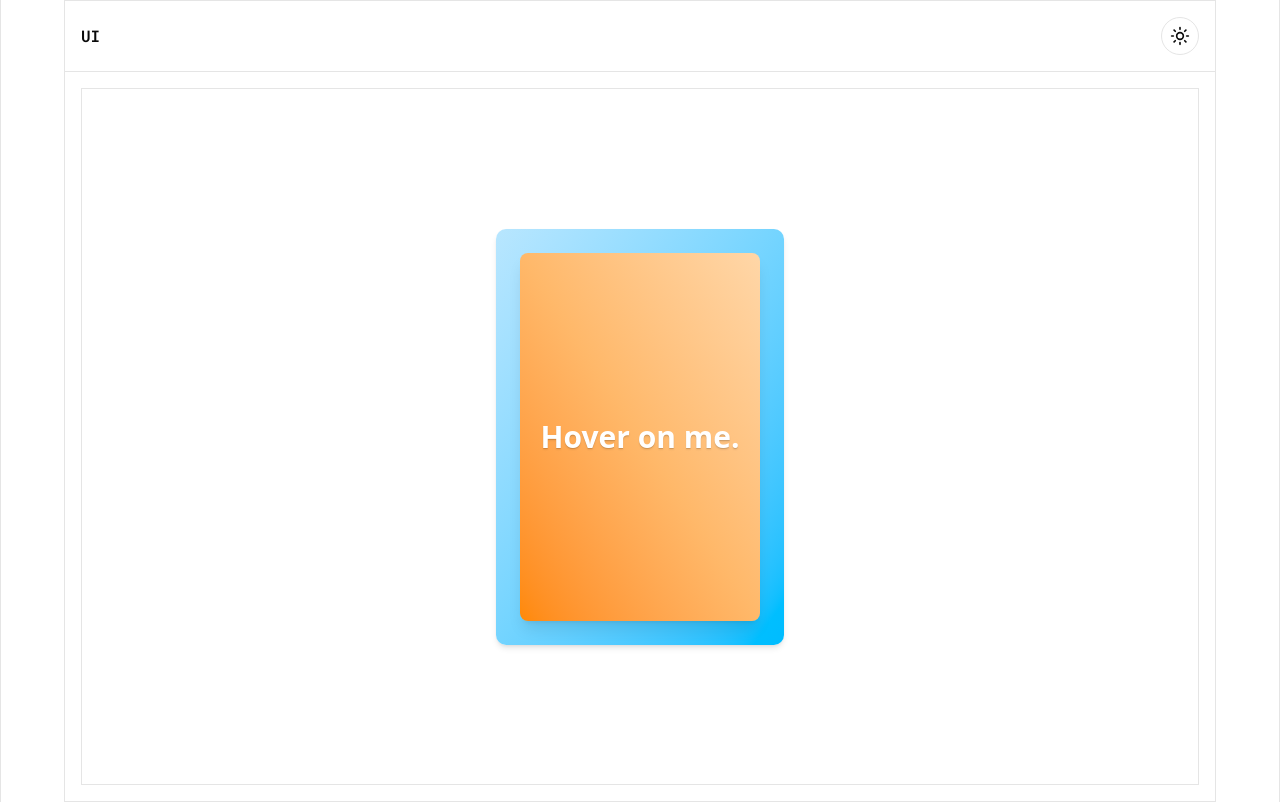
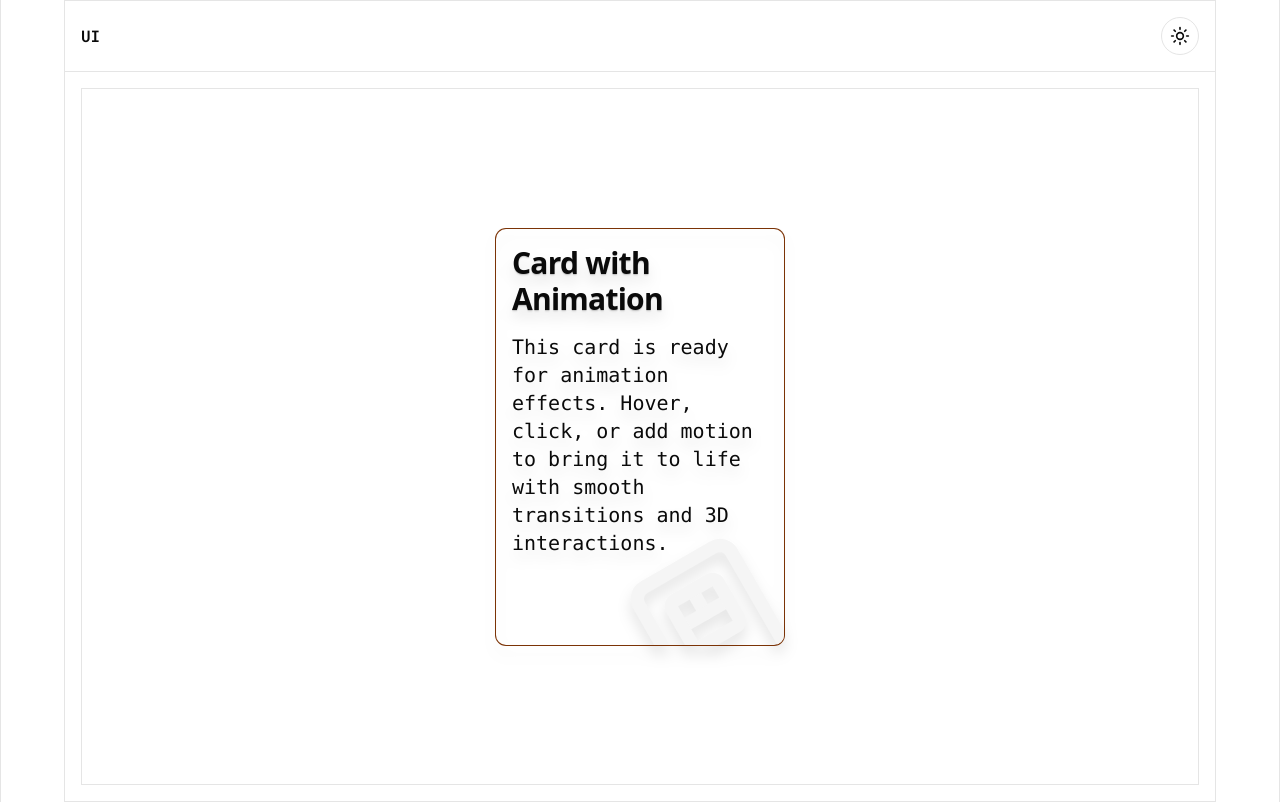
Before and after one commit to negativ14/UI, a Next.js app: page / in a window 1280 px wide. Built offline with nearby package versions, Linux system fonts and the light colour scheme.

Commit message:
added card

```diff
--- a/src/app/page.tsx
+++ b/src/app/page.tsx
@@ -1,5 +1,4 @@
-import Button3 from "@/components/button/Button3";
-import Card3D from "@/components/cards/Card3D";
+import Card3 from "@/components/cards/Card3";
 import { ToggleTheme } from "@/components/ui/toggle-theme";
 
 export default function Home() {
@@ -16,7 +15,7 @@ export default function Home() {
             <div className="border h-full w-full flex justify-center">
               <div className="w-full h-full bg-background p-2 overflow-hidden relative flex  justify-center items-center gap-4">
                 {/* here rende */}
-                <Card3D />
+                <Card3 />
               </div>
             </div>
           </div>
--- a/src/components/cards/Card3.tsx
+++ b/src/components/cards/Card3.tsx
@@ -1,5 +1,16 @@
-export default function Card3(){
-    return <div>
+import { CardSim } from "lucide-react";
 
+export default function Card3() {
+  return (
+    <div className="ring-1 ring-amber-900 h-[26rem] w-72 rounded-lg p-4 flex flex-col gap-4 relative overflow-hidden before:absolute before:inset-0 before:-z-10 before:translate-y-[200%] before:bg-gradient-to-br before:from-amber-200 before:to-amber-400 before:scale-[2.5] before:transition-all before:duration-300 before:content-[''] hover:before:translate-y-[0%] drop-shadow-xl hover:ring-0 transition-all duration-500 group">
+      <h1 className="text-3xl font-semibold tracking-tight group-hover:text-white transition-colors duration-300 text-shadow-sm">
+        Card with Animation
+      </h1>
+      <p className="text-xl font-mono group-hover:text-amber-900 transition-colors duration-300">
+        This card is ready for animation effects. Hover, click, or add motion to
+        bring it to life with smooth transitions and 3D interactions.
+      </p>
+      <CardSim className="absolute text-accent h-[10rem] w-auto bottom-0 rotate-150 translate-y-15 translate-x-30 group-hover:text-amber-100 transition-colors duration-300" />
     </div>
+  );
 }
```
